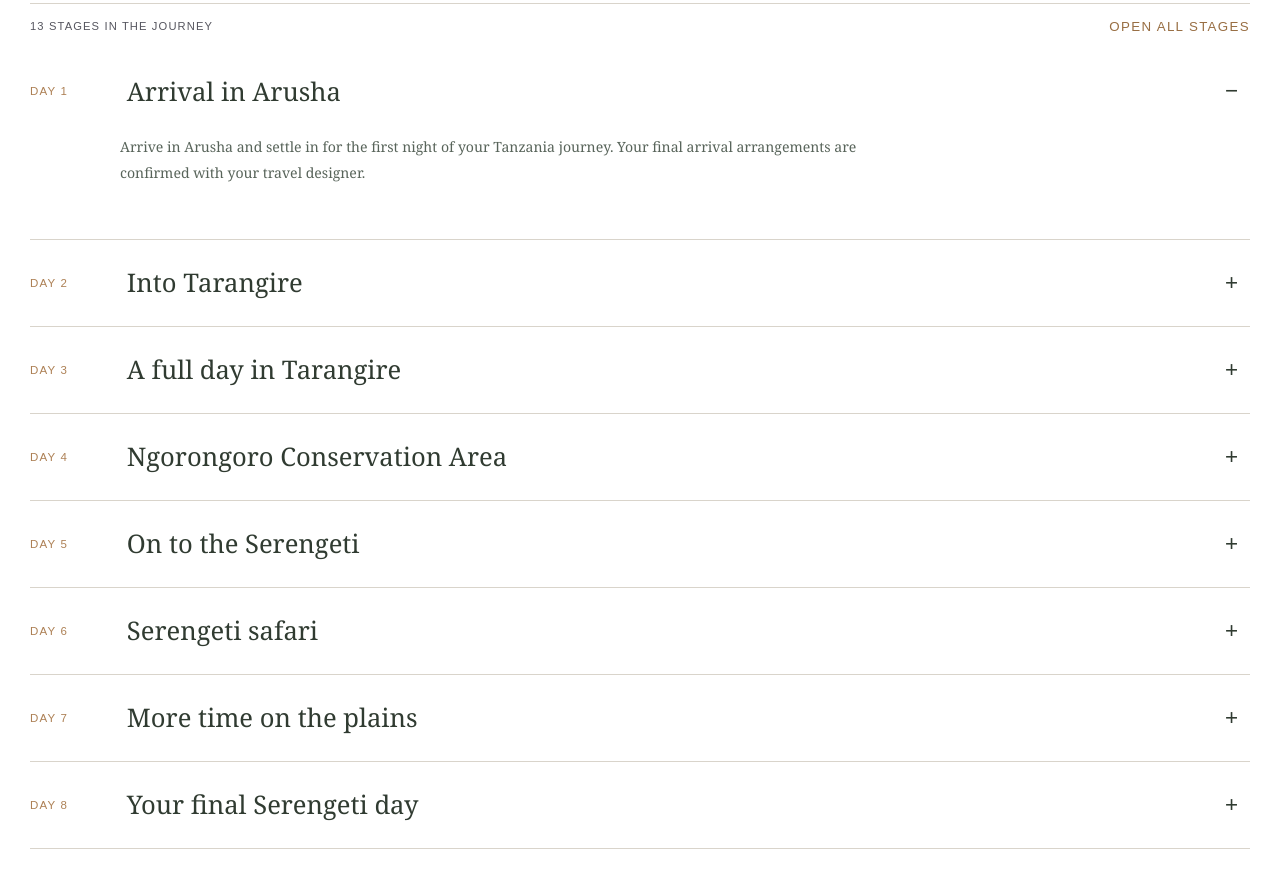
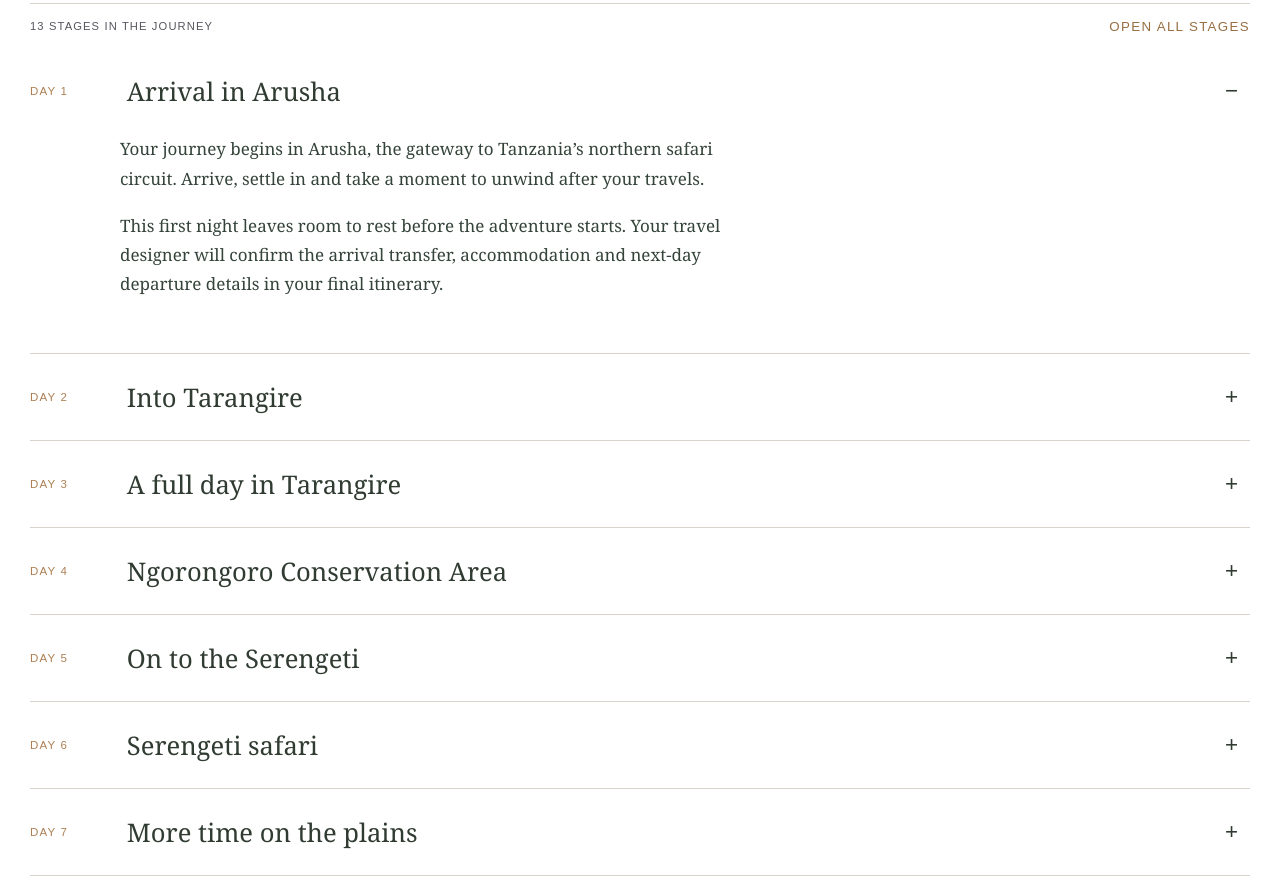
Before and after one commit to LoroD1222/Asanja, a Next.js app: page /preview/safari-trip in a window 1280 px wide. Shown: the part 2680-3559 px from the top of the page. Built offline with nearby package versions, Linux system fonts and the light colour scheme; no server answers.

Commit message:
Expand safari preview itinerary and improve readability

```diff
--- /dev/null
+++ b/components/pages/safari-itinerary.module.css
@@ -0,0 +1,23 @@
+.readable {
+  min-width: 0;
+}
+
+.readable :global(.safari-prose) {
+  max-width: 68ch;
+  color: #35443a;
+  font: 400 clamp(1.0625rem, 1.2vw, 1.1875rem) / 1.72 Georgia, serif;
+}
+
+.readable :global(.safari-prose p) {
+  margin: 0 0 1.05em;
+  color: inherit;
+  font-size: inherit;
+  line-height: inherit;
+}
+
+.readable > :global(p) {
+  max-width: 68ch;
+  color: #435248;
+  font-size: 1rem;
+  line-height: 1.65;
+}
--- a/components/pages/safari-itinerary.tsx
+++ b/components/pages/safari-itinerary.tsx
@@ -6,6 +6,7 @@ import type {ItineraryDay} from '../../sanity/page-types'
 import {pageHref} from '../../sanity/page-routes'
 import {PageImage} from './page-image'
 import {PortablePageText} from './portable-page-text'
+import styles from './safari-itinerary.module.css'
 
 export function SafariItinerary({days}: {days?: ItineraryDay[]}) {
   const items = (days || []).filter((day) => day.title && Number.isFinite(day.dayNumber))
@@ -15,7 +16,7 @@ export function SafariItinerary({days}: {days?: ItineraryDay[]}) {
   return <div className="safari-itinerary"><div className="safari-itinerary-tools"><span>{items.length} {items.length === 1 ? 'stage' : 'stages'} in the journey</span><button type="button" onClick={() => setExpanded(allOpen ? [] : items.map((_, index) => index))}>{allOpen ? 'Close all stages' : 'Open all stages'}</button></div>
     {items.map((day, index) => {const open = expanded.includes(index); const destinationHref = pageHref(day.destination); const campHref = pageHref(day.accommodation); return <article className={open ? 'is-open' : ''} key={day._key}>
       <button className="safari-day-toggle" type="button" aria-expanded={open} aria-controls={`safari-day-${day._key}`} onClick={() => setExpanded(open ? expanded.filter((item) => item !== index) : [...expanded, index])}><span>Day {day.dayNumber}</span><strong>{day.title}</strong><small>{day.destination?.title || ''}</small><b aria-hidden="true">{open ? '−' : '+'}</b></button>
-      {open ? <div id={`safari-day-${day._key}`} className="safari-day-content"><div><PortablePageText value={day.description} />{day.activities?.length ? <p><b>Activities:</b> {day.activities.join(', ')}</p> : null}{day.meals?.length ? <p><b>Meals:</b> {day.meals.join(', ')}</p> : null}{day.notes ? <p>{day.notes}</p> : null}{destinationHref ? <p><b>Destination:</b> <Link href={destinationHref}>{day.destination?.title}</Link></p> : null}{campHref ? <p><b>Overnight:</b> <Link href={campHref}>{day.accommodation?.title}</Link></p> : null}</div><PageImage image={day.image} /></div> : null}
+      {open ? <div id={`safari-day-${day._key}`} className="safari-day-content"><div className={styles.readable}><PortablePageText value={day.description} />{day.activities?.length ? <p><b>Activities:</b> {day.activities.join(', ')}</p> : null}{day.meals?.length ? <p><b>Meals:</b> {day.meals.join(', ')}</p> : null}{day.notes ? <p>{day.notes}</p> : null}{destinationHref ? <p><b>Destination:</b> <Link href={destinationHref}>{day.destination?.title}</Link></p> : null}{campHref ? <p><b>Overnight:</b> <Link href={campHref}>{day.accommodation?.title}</Link></p> : null}</div><PageImage image={day.image} /></div> : null}
     </article>})}
   </div>
 }
--- a/sanity/preview-trip.ts
+++ b/sanity/preview-trip.ts
@@ -23,8 +23,10 @@ export function previewParagraph(copy: string, key: string): PageText {
   return [{_type: 'block', _key: key, style: 'normal', markDefs: [], children: [{_type: 'span', _key: `${key}-span`, text: copy, marks: []}]}]
 }
 
-const overnight = (dayNumber: number, title: string, description: string, photo?: SanityImage) => ({
-  _key: `day-${dayNumber}`, dayNumber, title, description: previewParagraph(description, `day-${dayNumber}-copy`), image: photo,
+const overnight = (dayNumber: number, title: string, paragraphs: string[], photo?: SanityImage) => ({
+  _key: `day-${dayNumber}`, dayNumber, title,
+  description: paragraphs.flatMap((paragraph, index) => previewParagraph(paragraph, `day-${dayNumber}-copy-${index + 1}`)),
+  image: photo,
 })
 
 export function buildPreviewTrip(introduction?: PageText, relatedBlogs: ArticleCardData[] = []): SafariTrip {
@@ -41,19 +43,58 @@ export function buildPreviewTrip(introduction?: PageText, relatedBlogs: ArticleC
       {_key: 'parks', title: 'Five remarkable stops', description: 'Arusha, Tarangire, Ngorongoro, Serengeti and Ruaha appear in the existing route outline.'},
     ],
     itinerary: [
-      overnight(1, 'Arrival in Arusha', 'Arrive in Arusha and settle in for the first night of your Tanzania journey. Your final arrival arrangements are confirmed with your travel designer.'),
-      overnight(2, 'Into Tarangire', 'Travel toward Tarangire for the first of two nights among its striking baobab landscapes. Your private guide shapes the day around your arrival time.', tarangire),
-      overnight(3, 'A full day in Tarangire', 'Enjoy another day to explore Tarangire at your own pace, with time for wildlife viewing and an unhurried evening.', tarangire),
-      overnight(4, 'Ngorongoro Conservation Area', 'Continue to Ngorongoro for a one-night stay. The existing route includes a half-day crater visit.', ngorongoro),
-      overnight(5, 'On to the Serengeti', 'Make your way to the Serengeti and settle in at Asanja Nyasirori, your base for four nights on the plains.', serengeti),
-      overnight(6, 'Serengeti safari', 'Set out with your private guide to explore the Serengeti. Your daily route can respond to the season and the wildlife you encounter.', serengeti),
-      overnight(7, 'More time on the plains', 'A second full day gives you room to slow down and enjoy the scale of the Serengeti, returning to camp at the end of the day.', serengeti),
-      overnight(8, 'Your final Serengeti day', 'Spend another day discovering the Serengeti before your journey turns toward Tanzania’s southern wilderness.', serengeti),
-      overnight(9, 'Fly to Ruaha', 'The existing trip outline includes a flight from Grumeti to Msembe. Arrive in Ruaha and settle in at Asanja Ndembo.', ruaha),
-      overnight(10, 'Ruaha in your own time', 'Explore Ruaha with a private guide. The precise route and activities are planned around your dates and interests.', ruaha),
-      overnight(11, 'Another day in Ruaha', 'Enjoy another full day in the park, with time to follow the changing light and return to camp between outings.', ruaha),
-      overnight(12, 'A final day in the bush', 'Make the most of your last full safari day in Ruaha before the onward flight to Dar es Salaam.', ruaha),
-      overnight(13, 'Departure for Dar es Salaam', 'The existing outline includes a flight from Msembe airstrip to Dar es Salaam, where this example journey concludes.'),
+      overnight(1, 'Arrival in Arusha', [
+        'Your journey begins in Arusha, the gateway to Tanzania’s northern safari circuit. Arrive, settle in and take a moment to unwind after your travels.',
+        'This first night leaves room to rest before the adventure starts. Your travel designer will confirm the arrival transfer, accommodation and next-day departure details in your final itinerary.',
+      ]),
+      overnight(2, 'Into Tarangire', [
+        'Leave Arusha and travel toward Tarangire for the first of two nights in this distinctive landscape. The route opens onto broad views and the park’s memorable baobab scenery.',
+        'Meet your private guide and begin exploring at a pace that works for your arrival time. The exact game-drive plan and overnight arrangements will be confirmed for your travel dates.',
+      ], tarangire),
+      overnight(3, 'A full day in Tarangire', [
+        'With a full day here, there is time to explore beyond a quick first impression. Follow your guide through changing habitats and pause when a sighting invites a longer look.',
+        'The day can be shaped around the conditions and your interests, with space for a slower midday break before returning to your accommodation for a second night in Tarangire.',
+      ], tarangire),
+      overnight(4, 'Ngorongoro Conservation Area', [
+        'Continue from Tarangire to the Ngorongoro Conservation Area. The existing trip outline includes a half-day crater visit, giving this stage a very different setting from the days before.',
+        'After your time in the crater, settle in for one night in the area. Your guide will confirm the order of travel, the visit and your accommodation in the final day-by-day plan.',
+      ], ngorongoro),
+      overnight(5, 'On to the Serengeti', [
+        'Travel onward to the Serengeti, where open plains mark the next chapter of the safari. The journey itself offers a chance to watch the scenery change as you head toward camp.',
+        'Settle in at Asanja Nyasirori, listed in the existing outline as your base for four nights. Your first Serengeti outing will depend on the day’s travel time and final arrangements.',
+      ], serengeti),
+      overnight(6, 'Serengeti safari', [
+        'Begin a full day in the Serengeti with your private guide. Rather than following a fixed checklist, the drive can respond to recent sightings, weather and the areas best suited to your interests.',
+        'Take time to enjoy the wider landscape as well as the wildlife you encounter. Return to Asanja Nyasirori at the end of the day, ready for another perspective on the plains tomorrow.',
+      ], serengeti),
+      overnight(7, 'More time on the plains', [
+        'A second full Serengeti day gives the journey breathing room. You might revisit a promising area or explore a different part of the landscape with your guide, depending on the season.',
+        'This is the benefit of several nights in one place: less time packing and more time noticing the details. The exact route remains flexible rather than promising a particular sighting.',
+      ], serengeti),
+      overnight(8, 'Your final Serengeti day', [
+        'Make the most of your final full day based at Asanja Nyasirori. Follow the light and the wildlife with your guide, or simply enjoy a less hurried pace before the next leg of the journey.',
+        'Tonight is the fourth night in the Serengeti in the existing trip outline. The following stage connects the northern safari circuit with Ruaha in southern Tanzania.',
+      ], serengeti),
+      overnight(9, 'Fly to Ruaha', [
+        'The existing route includes a flight from Grumeti to Msembe. After arriving in Ruaha, the setting changes again as you begin the southern part of your safari.',
+        'Settle in at Asanja Ndembo, listed as your base for four nights. Flight timing, transfers and any available safari time on arrival will be confirmed when your dates are booked.',
+      ], ruaha),
+      overnight(10, 'Ruaha in your own time', [
+        'Spend your first full day exploring Ruaha with a private guide. There is time to get a feel for its landscape and let the day unfold around what you find along the way.',
+        'Your guide can adapt the outing to the conditions and your preferences. The final proposal will set out confirmed activities, timings and any arrangements specific to your stay.',
+      ], ruaha),
+      overnight(11, 'Another day in Ruaha', [
+        'A second full day gives you room to see Ruaha from another angle. Return to an area that caught your eye or take a different route as the light and activity change.',
+        'The itinerary is designed to feel unhurried, with time back at Asanja Ndembo between outings if your confirmed schedule allows. No particular wildlife encounter can be guaranteed.',
+      ], ruaha),
+      overnight(12, 'A final day in the bush', [
+        'Enjoy one last full safari day in Ruaha before the onward journey. This is a chance to slow down, take in the landscape and make the most of your time with your guide.',
+        'Return to Asanja Ndembo for the fourth night shown in the existing outline. Your departure transfer and flight details will be included in the confirmed travel documents.',
+      ], ruaha),
+      overnight(13, 'Departure for Dar es Salaam', [
+        'The journey closes with the flight from Msembe airstrip to Dar es Salaam listed in the existing trip outline. Leave Ruaha behind with thirteen days of contrasting safari landscapes to remember.',
+        'Your final itinerary will specify flight times, transfers and onward connection details. This preview illustrates the page layout; it is not a confirmed booking or ticketed schedule.',
+      ]),
     ],
     // Approximate city and park reference points, not an operational travel route.
     // City: GeoNames 161325. Parks: UN Tanzania Environment Statistics 2014,
```
